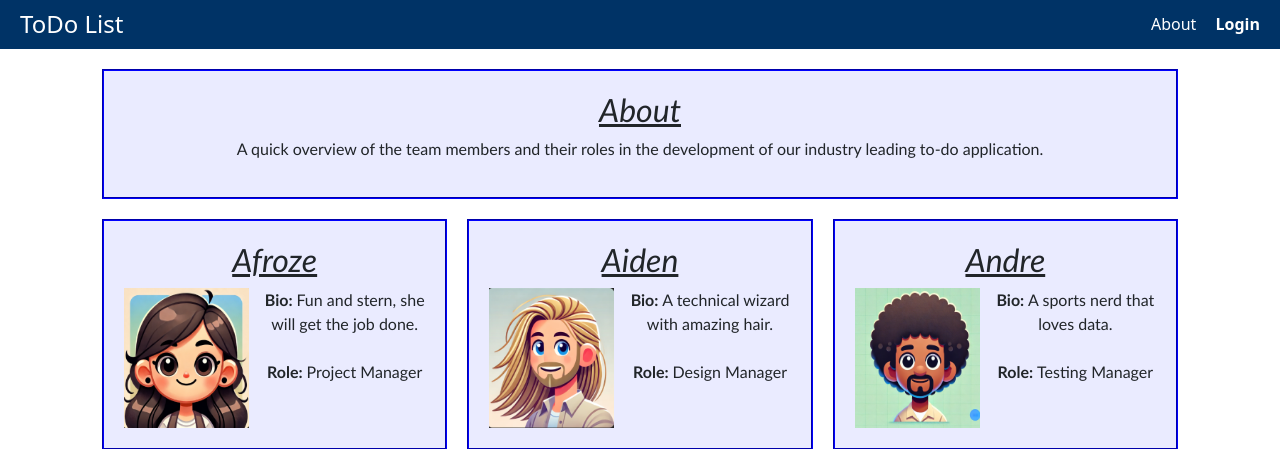
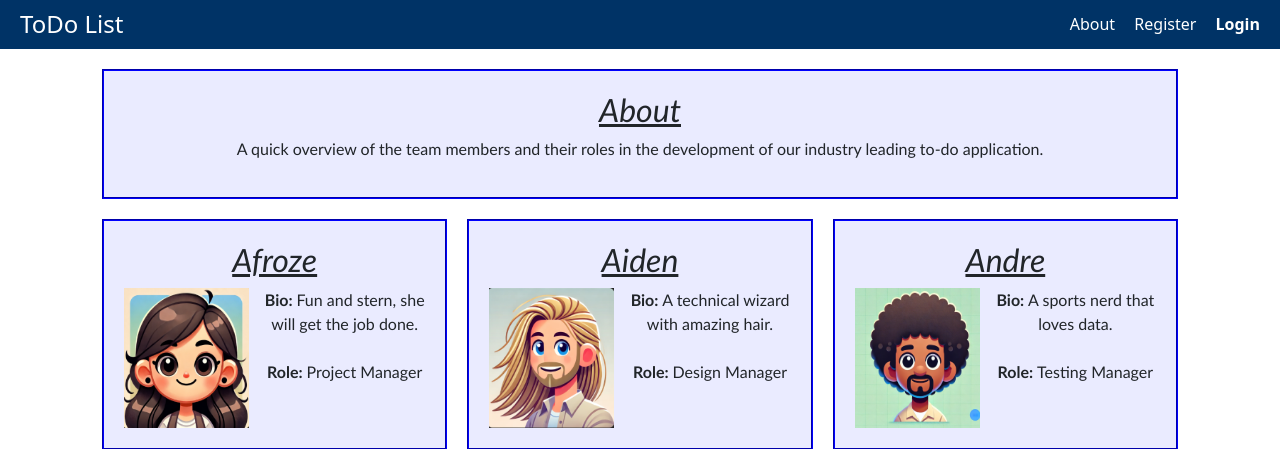
Before and after one commit to afrozetk/To-do-App, a Django app: page /about/ in a window 1280 px wide. Shown: the top 449 px of the page. Run offline with Django 5.2, Linux system fonts and the light colour scheme.

Commit message:
update base.html
add register page to header

```diff
--- a/todo_app/templates/base.html
+++ b/todo_app/templates/base.html
@@ -24,6 +24,7 @@
                 <h1 class="app-name">ToDo List</h1>
                 <nav class="nav-links">
                     <a href="/about/">About</a>
+                    <a href="/register/">Register</a>
                     <a href="/login/" class="login-button">Login</a>
                 </nav>
             </div>
```
